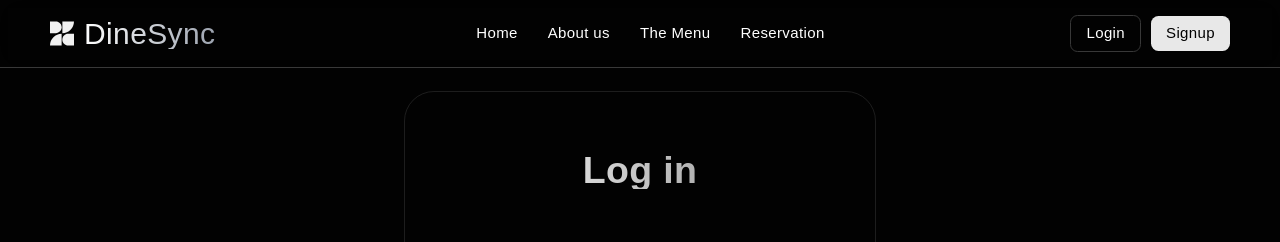
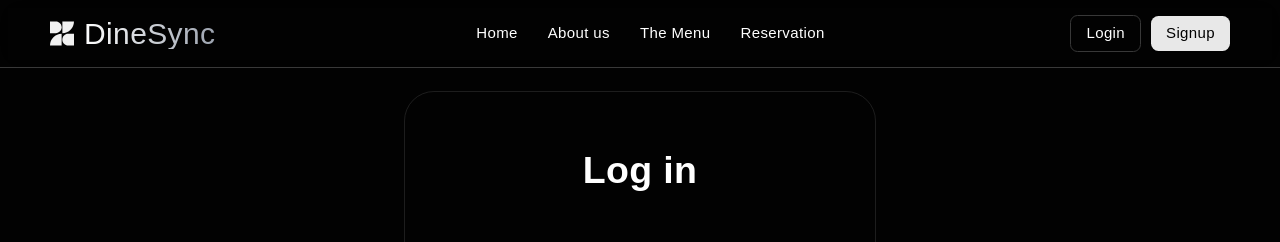
Before and after one commit to jsaugat/The-DINESYNC, a React (Vite) app in the folder client/: page /login in a window 1280 px wide. Shown: the top 242 px of the page. Built offline with nearby package versions, Linux system fonts and the light colour scheme; a web font is replaced by a local one.

Commit message:
complete Authenticaion with Redux

```diff
--- a/client/src/Pages/Login.jsx
+++ b/client/src/Pages/Login.jsx
@@ -63,11 +63,11 @@ function Login() {
       >
         <h3
           className="text-6xl font-semibold mb-[4rem]"
-          style={{
-            background: "linear-gradient(to right, #ffffff,  #8B8B8B)",
-            webkitBackgroundClip: "text",
-            color: "transparent",
-          }}
+          // style={{
+          //   background: "linear-gradient(to right, #ffffff, #ffffff, #8B8B8B)",
+          //   webkitBackgroundClip: "text",
+          //   color: "transparent",
+          // }}
         >
           Log in
         </h3>
--- a/client/src/Pages/Profile.jsx
+++ b/client/src/Pages/Profile.jsx
@@ -43,7 +43,12 @@ function Profile() {
       return;
     } else {
       try {
-        const res = await updateProfile({ _id: userInfo._id, name, email, password }).unwrap();
+        const res = await updateProfile({
+          _id: userInfo._id,
+          name,
+          email,
+          password,
+        }).unwrap();
         dispatch(setCredentials(res));
         toast({
           variant: "minimal",
@@ -74,13 +79,15 @@ function Profile() {
         onSubmit={signupHandler}
       >
         <h3
-          className="text-6xl font-medium mb-[3rem]"
+          className="text-6xl font-semibold mb-[3rem]"
           style={{
             background: "linear-gradient(to right, #ffffff,  #8B8B8B)",
             webkitBackgroundClip: "text",
             color: "transparent",
           }}
-        >Update Your Profile</h3>
+        >
+          Update Your Profile
+        </h3>
         <div className="flex flex-col items-start">
           <label htmlFor="" className="mb-2">
             Name
--- a/client/src/components/Header/AccountDropdown.jsx
+++ b/client/src/components/Header/AccountDropdown.jsx
@@ -40,7 +40,7 @@ export default function AccountDropdown({ userInfo }) {
         {/* User solid icon */}
         <div className="flex gap-4">
           <UserSolid />
-          <span className="font-medium">{userInfo.name}</span>
+          <span className="font-normal">{userInfo.name}</span>
         </div>
         <svg
           className={`w-4 h-4 ms-3 transition-all ease-in-out ${
```
